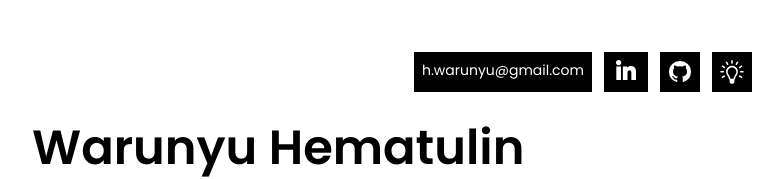
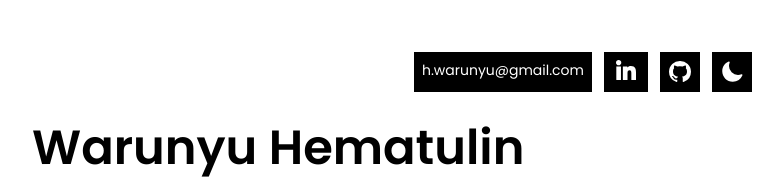
Before and after one commit to 61130061/me, a React (Create React App) app: page / in a window 1280 px wide. Shown: the top 179 px of the page, without its empty margins (248-1031 px from the left). Built offline with nearby package versions, Linux system fonts and the light colour scheme; no server answers.

Commit message:
♻️ update dark mode icon & fix font size in contribution section

```diff
--- a/src/components/Contributions.js
+++ b/src/components/Contributions.js
@@ -66,7 +66,7 @@
         <div key={i} className="flex flex-col flex-1 justify-between p-3 rounded-lg border">
           <div>
             <a href={d.link} target="_blank" className="text-lg font-[500] mb-1 hover:underline hover:cursor-pointer">{d.name}</a>
-            <ul className="list-disc pl-6">
+            <ul className="list-disc text-sm pl-6">
               {d.desc.map((dc, ic) =>
               <li key={ic}>{dc}</li>
               )}
--- a/src/components/Header.js
+++ b/src/components/Header.js
@@ -1,5 +1,5 @@
 import { useEffect, useState } from 'react';
-import { GitHub, Light, LinkedIn } from './Icon';
+import { GitHub, Moon, LinkedIn } from './Icon';
 
 const texts = ['Software Engineer', 'Frontend Developer', 'Web Developer'];
 
@@ -36,7 +36,7 @@
     <div>
       <div className="flex gap-3 flex-wrap flex-row-reverse text-sm">
         <div onClick={() => setDark(!dark)} className="p-2 bg-black dark:bg-white hover:shadow-lg hover:cursor-pointer">
-          <Light />
+          <Moon />
         </div>
         <a href="https://github.com/61130061" target="_blank" className="p-2 bg-black dark:bg-white hover:shadow-lg hover:cursor-pointer">
           <GitHub />
--- a/src/components/Icon.js
+++ b/src/components/Icon.js
@@ -4,43 +4,11 @@
   )
 }
 
-export function Light () {
-  return (
-    <svg className="fill-white dark:fill-black" width="24px" height="24px" viewBox="0 0 47 47" xmlns="http://www.w3.org/2000/svg">
-      <g>
-        <g>
-          <path d="M23.5,11.449c-6.385,0-11.563,4.959-11.563,11.077c0,7.265,5.045,9.117,5.045,13.344c0,1.045,0.799,2.017,1.999,2.731
-			c-0.251,0.209-0.391,0.438-0.391,0.678c0,0.322,0.253,0.623,0.688,0.881c-0.408,0.253-0.645,0.544-0.645,0.855
-			c0,0.314,0.242,0.608,0.659,0.863c-0.426,0.256-0.674,0.555-0.674,0.872c0,0.388,0.366,0.743,0.978,1.032
-			c-0.237,0.215-0.373,0.453-0.373,0.703c0,0.74,1.153,1.369,2.774,1.621C22.282,46.634,22.86,47,23.534,47
-			c0.673,0,1.25-0.363,1.535-0.889c1.637-0.248,2.803-0.881,2.803-1.623c0-0.247-0.131-0.482-0.363-0.694
-			c0.625-0.291,0.998-0.651,0.998-1.042c0-0.314-0.241-0.609-0.659-0.863c0.425-0.257,0.674-0.554,0.674-0.871
-			c0-0.322-0.254-0.623-0.688-0.882c0.41-0.252,0.646-0.544,0.646-0.855c0-0.249-0.151-0.484-0.421-0.698
-			c1.181-0.713,1.966-1.675,1.966-2.711c0-4.229,5.039-6.08,5.039-13.344C35.063,16.408,29.886,11.449,23.5,11.449z M29.538,29.381
-			c-1.152,1.692-2.455,3.604-2.535,6.232c-0.396,0.441-1.809,1.158-3.499,1.158c-1.691,0-3.105-0.717-3.5-1.16
-			c-0.08-2.629-1.385-4.541-2.539-6.232c-1.287-1.886-2.502-3.667-2.502-6.854c0-4.439,3.83-8.051,8.537-8.051
-			c4.708,0,8.538,3.612,8.538,8.051C32.038,25.713,30.823,27.495,29.538,29.381z"/>
-          <path d="M23.5,7.564c0.832,0,1.513-0.9,1.513-2V2c0-1.1-0.681-2-1.513-2s-1.513,0.9-1.513,2v3.564
-			C21.987,6.665,22.668,7.564,23.5,7.564z"/>
-          <path d="M15.747,9.642c0.721-0.416,0.859-1.536,0.31-2.488l-1.781-3.087c-0.55-0.953-1.59-1.392-2.311-0.976
-			c-0.721,0.416-0.86,1.536-0.311,2.488l1.783,3.087C13.987,9.619,15.026,10.058,15.747,9.642z"/>
-          <path d="M9.095,13.007L6.01,11.225c-0.953-0.55-2.073-0.411-2.489,0.31c-0.416,0.721,0.022,1.76,0.976,2.31l3.086,1.782
-			c0.953,0.55,2.073,0.411,2.488-0.31C10.486,14.596,10.048,13.557,9.095,13.007z"/>
-          <path d="M42.504,32.295l-3.086-1.781c-0.953-0.551-2.073-0.412-2.488,0.31c-0.416,0.721,0.021,1.76,0.977,2.31l3.084,1.782
-			c0.953,0.55,2.073,0.411,2.489-0.31C43.896,33.884,43.458,32.845,42.504,32.295z"/>
-          <path d="M7.994,23.07c0-0.833-0.9-1.513-2-1.513H2.43c-1.1,0-2,0.681-2,1.513c0,0.832,0.9,1.513,2,1.513h3.564
-			C7.094,24.583,7.994,23.902,7.994,23.07z"/>
-          <path d="M44.57,21.557h-3.563c-1.101,0-2,0.681-2,1.513c0,0.832,0.899,1.513,2,1.513h3.563c1.101,0,2-0.681,2-1.513
-			C46.57,22.238,45.67,21.557,44.57,21.557z"/>
-          <path d="M7.582,30.514l-3.086,1.781c-0.953,0.55-1.392,1.589-0.976,2.311c0.416,0.721,1.536,0.859,2.489,0.31l3.085-1.782
-			c0.953-0.55,1.392-1.589,0.976-2.31C9.655,30.104,8.535,29.963,7.582,30.514z"/>
-          <path d="M39.418,15.627l3.086-1.782c0.953-0.55,1.392-1.589,0.976-2.31c-0.416-0.721-1.536-0.86-2.489-0.31l-3.085,1.782
-			c-0.952,0.55-1.392,1.589-0.976,2.31C37.345,16.038,38.465,16.177,39.418,15.627z"/>
-          <path d="M35.036,3.09c-0.722-0.416-1.762,0.023-2.312,0.976l-1.781,3.087c-0.55,0.953-0.411,2.072,0.31,2.488
-			c0.722,0.416,1.761-0.023,2.311-0.976l1.783-3.087C35.896,4.626,35.756,3.506,35.036,3.09z"/>
-        </g>
-      </g>
-    </svg>
+export function Moon() {
+	return (
+		<svg xmlns="http://www.w3.org/2000/svg" viewBox="0 0 24 24" fill="currentColor" className="w-6 h-6 text-white dark:text-black">
+			<path fillRule="evenodd" d="M9.528 1.718a.75.75 0 01.162.819A8.97 8.97 0 009 6a9 9 0 009 9 8.97 8.97 0 003.463-.69.75.75 0 01.981.98 10.503 10.503 0 01-9.694 6.46c-5.799 0-10.5-4.701-10.5-10.5 0-4.368 2.667-8.112 6.46-9.694a.75.75 0 01.818.162z" clipRule="evenodd" />
+		</svg>
   )
 }
 
```
